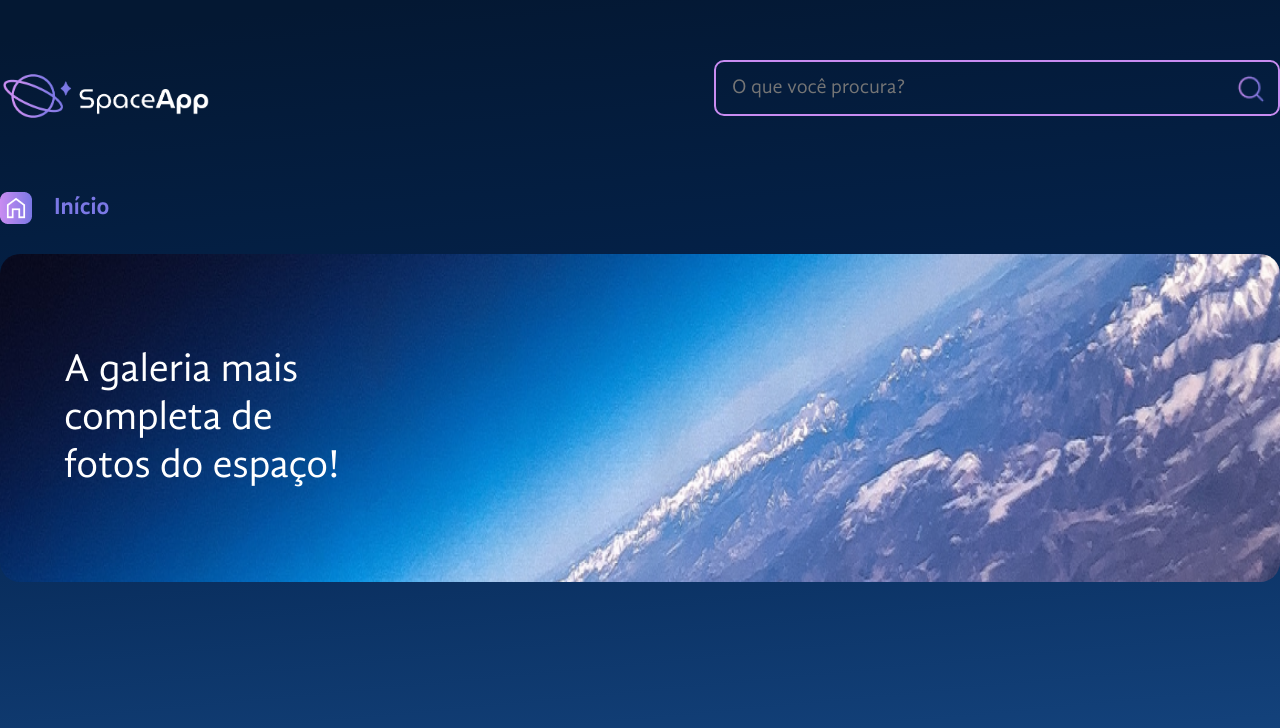
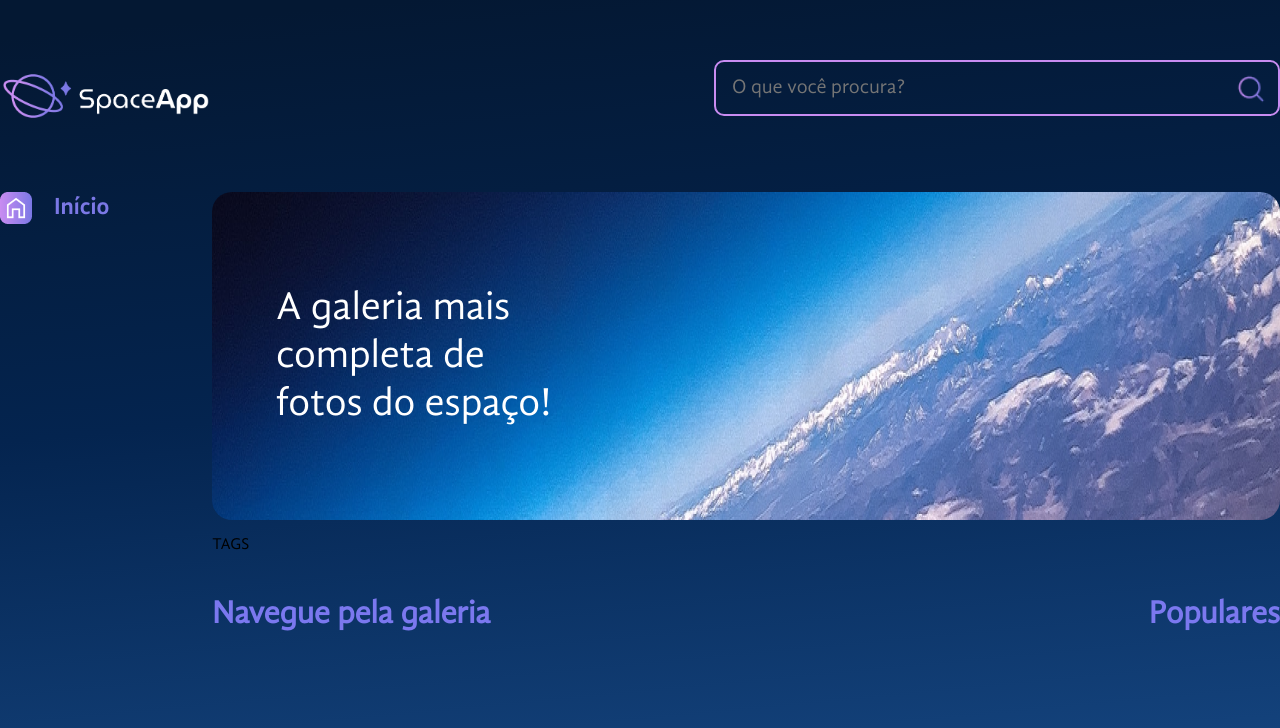
Before and after one commit to gfbatista/space-app, a React (Vite) app: page / in a window 1280 px wide. Shown: the top 728 px of the page. Built offline with nearby package versions, Linux system fonts and the light colour scheme.

Commit message:
chore: add Gallery component

```diff
--- a/src/App.jsx
+++ b/src/App.jsx
@@ -3,6 +3,7 @@ import GlobalStyles from "./components/GlobalStyles";
 import Header from "./components/Header";
 import Sidebar from "./components/Sidebar";
 import Banner from "./components/Banner";
+import Gallery from "./components/Gallery";
 import bannerBackground from "./assets/banner.png";
 
 const GradientBackground = styled.div`
@@ -16,16 +17,40 @@ const GradientBackground = styled.div`
   min-height: 100vh;
 `;
 
+const AppContainer = styled.div`
+  width: 1440px;
+  margin: 0 auto;
+  max-width: 100%;
+`;
+
+const MainGallery = styled.section`
+  display: flex;
+  flex-direction: column;
+  flex-grow: 1;
+`;
+
+const MainContainer = styled.main`
+  display: flex;
+  gap: 24 px;
+`;
+
 function App() {
   return (
     <GradientBackground>
       <GlobalStyles />
+      <AppContainer>
         <Header />
+        <MainContainer>
           <Sidebar />
+          <MainGallery>
             <Banner
               texto="A galeria mais completa de fotos do espaço!"
               backgroundImage={bannerBackground}
             />
+            <Gallery />
+          </MainGallery>
+        </MainContainer>
+      </AppContainer>
     </GradientBackground>
   );
 }
--- /dev/null
+++ b/src/components/Gallery/Popular/index.jsx
@@ -0,0 +1,7 @@
+import Title from "../../Title";
+
+const Popular = () => {
+  return <Title $align="center">Populares</Title>
+};
+
+export default Popular;
--- /dev/null
+++ b/src/components/Gallery/Tags/index.jsx
@@ -0,0 +1,5 @@
+const Tags = () => {
+    return <p>TAGS</p>
+}
+
+export default Tags;
--- /dev/null
+++ b/src/components/Gallery/index.jsx
@@ -0,0 +1,27 @@
+import Title from "../Title";
+import Tags from "./Tags";
+import Popular from "./Popular";
+import styled from "styled-components";
+
+const GalleryContainer = styled.div`
+  display: flex;
+`;
+const FluidSection = styled.section`
+  flex-grow: 1;
+`;
+
+const Gallery = () => {
+  return (
+    <>
+      <Tags />
+      <GalleryContainer>
+        <FluidSection>
+          <Title>Navegue pela galeria</Title>
+        </FluidSection>
+        <Popular />
+      </GalleryContainer>
+    </>
+  );
+};
+
+export default Gallery;
--- /dev/null
+++ b/src/components/Title/index.jsx
@@ -0,0 +1,9 @@
+import { styled } from "styled-components";
+
+const Title = styled.h2`
+  color: #7b78ef;
+  font-size: 32px;
+  text-align: ${(props) => (props.$align ? props.$align : "left")};
+`;
+
+export default Title;
```
Lines whose indentation alone changed are shown as unchanged.
